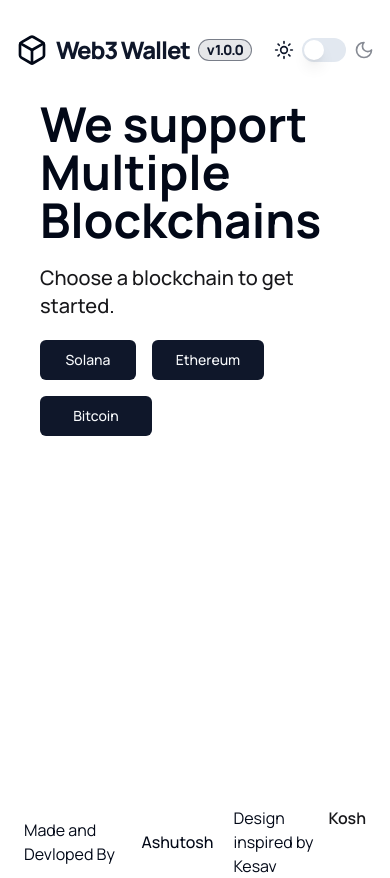
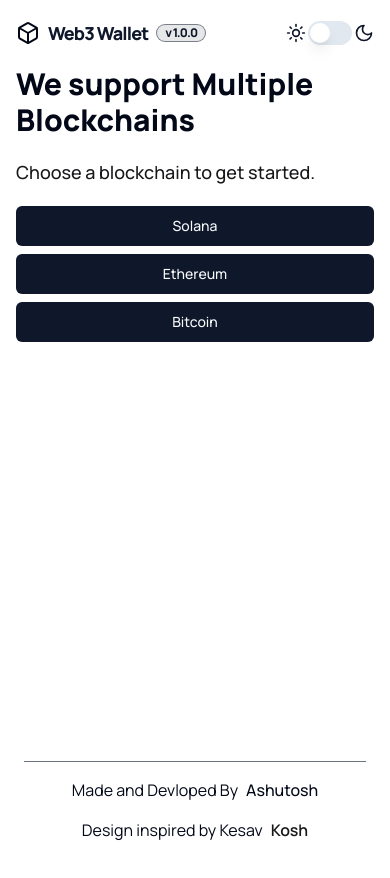
Before and after one commit to AshutoshDM1/Web3Wallet, a Next.js app: page / in a window 390 px wide. After the commit the page ends 844 px from the top, so only its background shows below. Built offline with nearby package versions, Linux system fonts and the light colour scheme.

Commit message:
added some responsiveness

```diff
--- a/app/layout.tsx
+++ b/app/layout.tsx
@@ -4,7 +4,6 @@
 import { Toaster } from "@/components/ui/sonner";
 import Footer from "@/components/Footer";
 import { ThemeProvider } from "@/components/theme-provider";
-import { RecoilRoot } from "recoil";
 import { Providers } from "./providers";
 
 const manrope = Manrope({ subsets: ["latin"] });
--- a/app/page.tsx
+++ b/app/page.tsx
@@ -6,7 +6,7 @@
 export default function Home() {
   return (
     <>
-      <div className="max-w-7xl mx-auto flex flex-col gap-4 p-4 min-h-[96vh] dark:bg-[#0A0A0A]">
+      <div className="max-w-7xl mx-auto flex flex-col gap-4 p-4 min-h-[92vh] dark:bg-[#0A0A0A]">
         <Navbar />
         <BlockChain />
         <MnemonicInput />
--- a/app/wallet/page.tsx
+++ b/app/wallet/page.tsx
@@ -9,7 +9,6 @@
       <div className="max-w-7xl mx-auto flex flex-col gap-4 p-4 min-h-[94vh] dark:bg-[#0A0A0A]">
         <Navbar />
         <MnemonicDisplay />
-
         <AddWallet />
       </div>
     </>
--- a/components/Footer.tsx
+++ b/components/Footer.tsx
@@ -1,14 +1,14 @@
-import { Button } from "./ui/button";
-
 type FooterProps = {};
 const Footer: React.FC<FooterProps> = () => {
   return (
     <>
       <div className="h-[6vh] w-full flex flex-col items-center justify-center gap-3 px-6">
-        <div className="h-[1px] w-[90%] bg-gray-500"></div>
-        <div className="flex gap-5 justify-center items-center ">
-          <h1 className="font-normal ">Made and Devloped By</h1>
-          <h1 className="font-medium ">Ashutosh</h1>
+        {/* <div className="h-[1px] w-[90%] bg-gray-500"></div> */}
+        <div className="flex gap-4 justify-center items-center border-t-[0.2vh] border-gray-500 pt-4 w-full flex-wrap">
+          <div className="flex gap-2">
+            <h1 className="font-normal ">Made and Devloped By</h1>
+            <h1 className="font-medium ">Ashutosh</h1>
+          </div>
           <a className="flex " href="https://github.com/keshav-exe/projekt-kosh">
             <h1 className="font-normal ">Design inspired by Kesav</h1>
             <h1 className="font-semibold text-zinc-900 pl-2 dark:text-white ">Kosh</h1>
--- a/components/MnemonicDisplay.tsx
+++ b/components/MnemonicDisplay.tsx
@@ -1,5 +1,5 @@
 "use client";
-import { useRecoilState } from "recoil";
+import { useRecoilValue } from "recoil";
 import { mnemonicState } from "@/state/atoms";
 import { motion, AnimatePresence } from "framer-motion";
 import { Button } from "./ui/button";
@@ -8,7 +8,7 @@
 import { toast } from "sonner"
 
 const MnemonicDisplay: React.FC = () => {
-  const [mnemonic, setMnemonic] = useRecoilState(mnemonicState);
+  const mnemonic = useRecoilValue(mnemonicState);
   const [showMnemonic, setShowMnemonic] = useState(false);
   const copyToClipboard = (content: string) => {
     navigator.clipboard.writeText(content);
@@ -22,11 +22,11 @@
             initial={{ opacity: 0, y: -20 }}
             animate={{ opacity: 1, y: 0 }}
             exit={{ opacity: 0, y: 20 }}
-            transition={{ duration: 0.5, delay: 0.5 }}
-            className="min-h-fit border-[1px] border-[#6363637c] w-full rounded-md gap-10 p-8 "
+            transition={{ duration: 0.5, delay: 1 }}
+            className="min-h-fit border-[1px] border-[#6363637c] w-full rounded-md gap-10 md:p-8 p-3"
           >
-            <div className="flex justify-between ">
-              <h1 className="text-3xl font-bold">Your Secret Phrase</h1>
+            <div className="flex justify-between items-center">
+              <h1 className="md:text-3xl text-2xl font-bold">Your Secret Phrase</h1>
               <Button
                 onClick={() => setShowMnemonic(!showMnemonic)}
                 variant="ghost"
@@ -50,10 +50,10 @@
                 onClick={() => copyToClipboard(mnemonic.join(" "))}
               >
                 <motion.div
-                  initial={{ opacity: 0, y: -20 }}
+                  initial={{ opacity: 0, y: -25 }}
                   animate={{ opacity: 1, y: 0 }}
                   transition={{
-                    duration: 0.3,
+                    duration: 0.5,
                     ease: "easeInOut",
                   }}
                   className="grid grid-cols-2 md:grid-cols-3 lg:grid-cols-4 gap-2 justify-center w-full items-center mx-auto my-8"
--- a/components/MnemonicInput.tsx
+++ b/components/MnemonicInput.tsx
@@ -1,5 +1,5 @@
 "use client";
-import { useRecoilState } from "recoil";
+import { useRecoilValue, useSetRecoilState } from "recoil";
 import { Button } from "./ui/button";
 import { walletState, mnemonicState } from "@/state/atoms";
 import { motion, AnimatePresence } from "framer-motion";
@@ -9,8 +9,8 @@
 
 const MnemonicInput: React.FC = () => {
   const router = useRouter();
-  const [wallet, setWallet] = useRecoilState(walletState);
-  const [mnemonic, setMnemonic] = useRecoilState(mnemonicState);
+  const wallet = useRecoilValue(walletState);
+  const setMnemonic = useSetRecoilState(mnemonicState);
   return (
     <>
       <AnimatePresence>
@@ -20,15 +20,15 @@
             animate={{ opacity: 1, y: 0 }}
             exit={{ opacity: 0, y: 20 }}
             transition={{ duration: 0.5, delay: 0.5 }}
-            className="h-[30%] w-full flex flex-col justify-center gap-5 px-6"
+            className="h-[30%] w-full flex flex-col justify-center md:gap-5 gap-2 md:px-6"
           >
-            <h1 className="text-5xl font-bold">Secret Recovery Phrase</h1>
-            <h1 className="text-xl dark:text-white text-zinc-900 font-medium">
+            <h1 className="md:text-5xl text-3xl md:font-bold font-extrabold">Secret Recovery Phrase</h1>
+            <h1 className="md:text-xl text-lg dark:text-zinc-400 text-zinc-900 font-medium">
               Save these words in a safe place.
             </h1>
-            <div className="flex  gap-4">
+            <div className="flex flex-wrap gap-4 mt-2">
               <Input
-                className="dark:bg-black dark:border-white "
+                className="dark:bg-black dark:border-white"
                 placeholder="Enter your secret phrase Or Leave it Blank to Generate"
               />
               <Button
--- a/components/ModeToggle.tsx
+++ b/components/ModeToggle.tsx
@@ -21,17 +21,16 @@
       window.matchMedia("(prefers-color-scheme: dark)").matches);
 
   return (
-    <div className="flex items-center gap-2">
+    <div className="flex items-center md:gap-2 gap-0.5">
       <Sun
-        className={`h-5 w-5 ${isDarkMode ? "text-primary/50" : "text-primary"}`}
+        className={`h-5 w-5 ${isDarkMode ? "text-primary" : "text-primary"}`}
       />
       <Switch
-
         checked={isDarkMode}
         onCheckedChange={(checked) => setTheme(checked ? "dark" : "light")}
       />
       <Moon
-        className={`h-5 w-5 ${isDarkMode ? "text-primary" : "text-primary/50"}`}
+        className={`h-5 w-5 ${isDarkMode ? "text-primary" : "text-primary"}`}
       />
     </div>
   );
--- a/components/Navbar.tsx
+++ b/components/Navbar.tsx
@@ -1,4 +1,3 @@
-import { Switch } from "@/components/ui/switch";
 import { Box } from "lucide-react";
 import React from "react";
 import { Avatar, AvatarFallback, AvatarImage } from "@/components/ui/avatar";
@@ -6,13 +5,13 @@
 
 const Navbar = () => {
   return (
-    <nav className="h-[8vh] w-full flex justify-between  items-center ">
-      <div className="flex  justify-center items-center  gap-2">
-        <Box className="size-8" />
+    <nav className="md:h-[8vh] h-[4vh] w-full flex justify-between items-center ">
+      <div className="flex justify-center items-center gap-2">
+        <Box className="md:size-8 size-6" />
         <div className="flex flex-col gap-4">
-          <span className="md:text-3xl tracking-tighter text-2xl font-extrabold text-primary flex gap-2 items-center">
+          <span className="md:text-3xl tracking-tighter text-lg font-extrabold text-primary flex gap-2 items-center">
             Web3 Wallet{" "}
-            <span className="rounded-full text-sm md:text-base flex gap-1 bg-primary/10 border border-primary/50 px-2">
+            <span className="rounded-full text-xs md:text-base flex gap-1 bg-primary/10 border border-primary/50 px-2">
               v 1.0.0
             </span>
           </span>
--- a/components/SetBlockChain.tsx
+++ b/components/SetBlockChain.tsx
@@ -17,20 +17,20 @@
             animate={{ opacity: 1, y: 0 }}
             exit={{ opacity: 0, y: 20  }}
             transition={{ duration: 0.5 }}
-            className="h-[30%] w-full flex flex-col justify-center gap-5 px-6"
+            className="h-[30%] w-full flex flex-col justify-center gap-5 md:px-6"
           >
-            <h1 className="text-5xl font-bold">
+            <h1 className="md:text-5xl text-3xl md:font-bold font-extrabold">
               We support Multiple Blockchains
             </h1>
-            <h1 className="text-xl dark:text-white text-zinc-900 font-medium">
+            <h1 className="md:text-xl text-lg dark:text-zinc-400 text-zinc-900 font-medium">
               Choose a blockchain to get started.
             </h1>
-            <div className="flex flex-wrap gap-4">
+            <div className="flex flex-wrap md:gap-4 gap-2">
               <Button
                 onClick={() => {
                   setWallet("Solana");
                 }}
-                className="w-24"
+                className="md:w-24 w-full"
               >
                 Solana
               </Button>
@@ -38,7 +38,7 @@
                 onClick={() => {
                   setWallet("Ethereum");
                 }}
-                className="w-28"
+                className="md:w-28 w-full"
               >
                 Ethereum
               </Button>
@@ -46,7 +46,7 @@
                 onClick={() => {
                   setWallet("Bitcoin");
                 }}
-                className="w-28"
+                className="md:w-28 w-full"
               >
                 Bitcoin
               </Button>
```
Also changed, not shown: components/AddWallet.tsx (+12 -12 lines).
